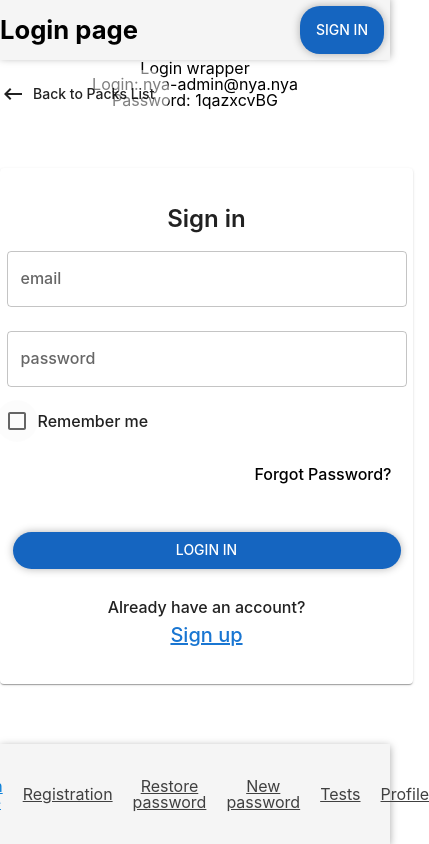
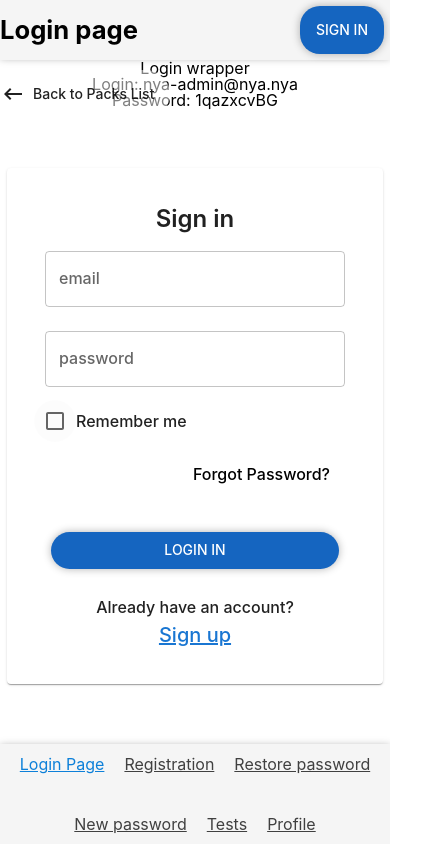
Before and after one commit to dspopravko/friday-project, a React (Create React App) app: page /#/login in a window 390 px wide. Shown: the whole page, 429 px wide, since content can reach past the window. Built offline with nearby package versions, Linux system fonts and the light colour scheme; no server answers.

Commit message:
adaptivity: fix

```diff
--- a/src/app/App.css
+++ b/src/app/App.css
@@ -2,6 +2,10 @@
   text-align: center;
 }
 .pageContainer {
-  margin: 0 auto;
+  display: flex;
+  flex-direction: column;
+  justify-content: center;
+  align-items: center;
+  width: 100%;
   max-width: var(--appWidth);
 }
--- a/src/assets/css/global.css
+++ b/src/assets/css/global.css
@@ -70,6 +70,15 @@
   min-height: 372px;
   border-radius: 2px;
   margin: 60px auto 0  auto;
-  width: 50%;
-  padding: 35px 0 33px 0;
+  padding: 35px 38px 33px 38px;
 }
+@media only screen and (max-width: 600px)  {
+  .loginCanvas {
+    min-width: 350px;
+  }
+}
+@media only screen and (max-width: 460px)  {
+  .loginCanvas {
+    min-width: 300px;
+  }
+}
--- a/src/layout/Footer/Footer.module.css
+++ b/src/layout/Footer/Footer.module.css
@@ -7,6 +7,7 @@
   display: flex;
   align-items: center;
   justify-content: center;
+  flex-wrap: wrap;
   gap: 20px;
   box-shadow: var(--footer-shadow);
 }
--- a/src/layout/Layout.tsx
+++ b/src/layout/Layout.tsx
@@ -12,7 +12,9 @@
     <>
       <ErrorSnackbar />
       <Header />
-      <div>{props.children}</div>
+      <div style={{ display: 'flex', justifyContent: 'center' }}>
+        {props.children}
+      </div>
       <Footer />
     </>
   )
```
